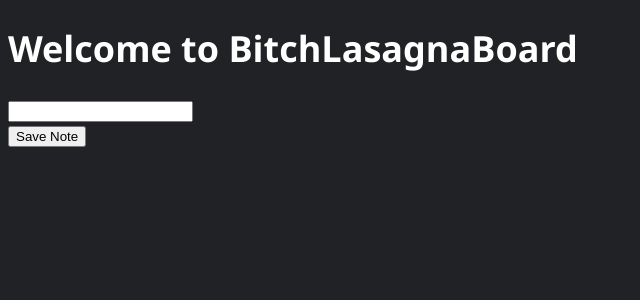
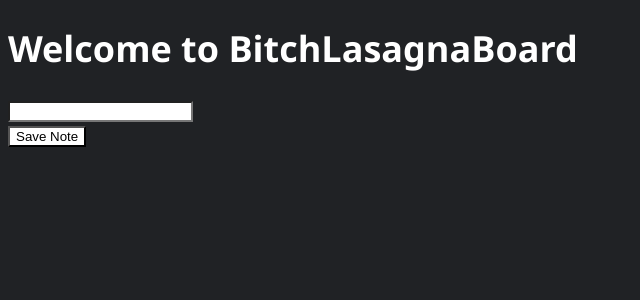
Before and after one commit to kakakaakakakakaa/agoodwebsite, a PHP site: page /BLB.html in a window 1280 px wide. Shown: the top 300 px of the page, without its empty margins (0-640 px from the left). Run offline with PHP 8.4, Linux system fonts and the light colour scheme.

Commit message:
Update styles.css

```diff
--- a/styles.css
+++ b/styles.css
@@ -12,7 +12,7 @@ a{
 #BloodBot{
   font-size:20px;
 }
-button{
+input{
   color:black;
   background-color:#FFFFFF
 }
```
